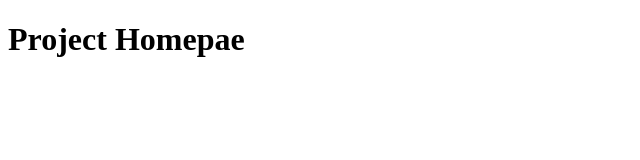
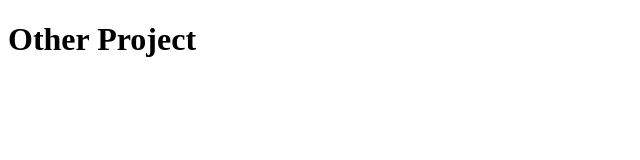
Before and after one commit to Ken0327/Ken0327.github.io, a plain HTML site: page other-project/index.html in a window 1280 px wide. Shown: the whole page, without its empty margins (0-640 px from the left). Drawn offline with Linux system fonts and the light colour scheme.

Commit message:
fix index

```diff
--- a/other-project/index.html
+++ b/other-project/index.html
@@ -9,7 +9,7 @@
 </head>
 
 <body>
-    <h1>Project Homepae</h1>
+    <h1>Other Project</h1>
 </body>
 
 </html>
```
